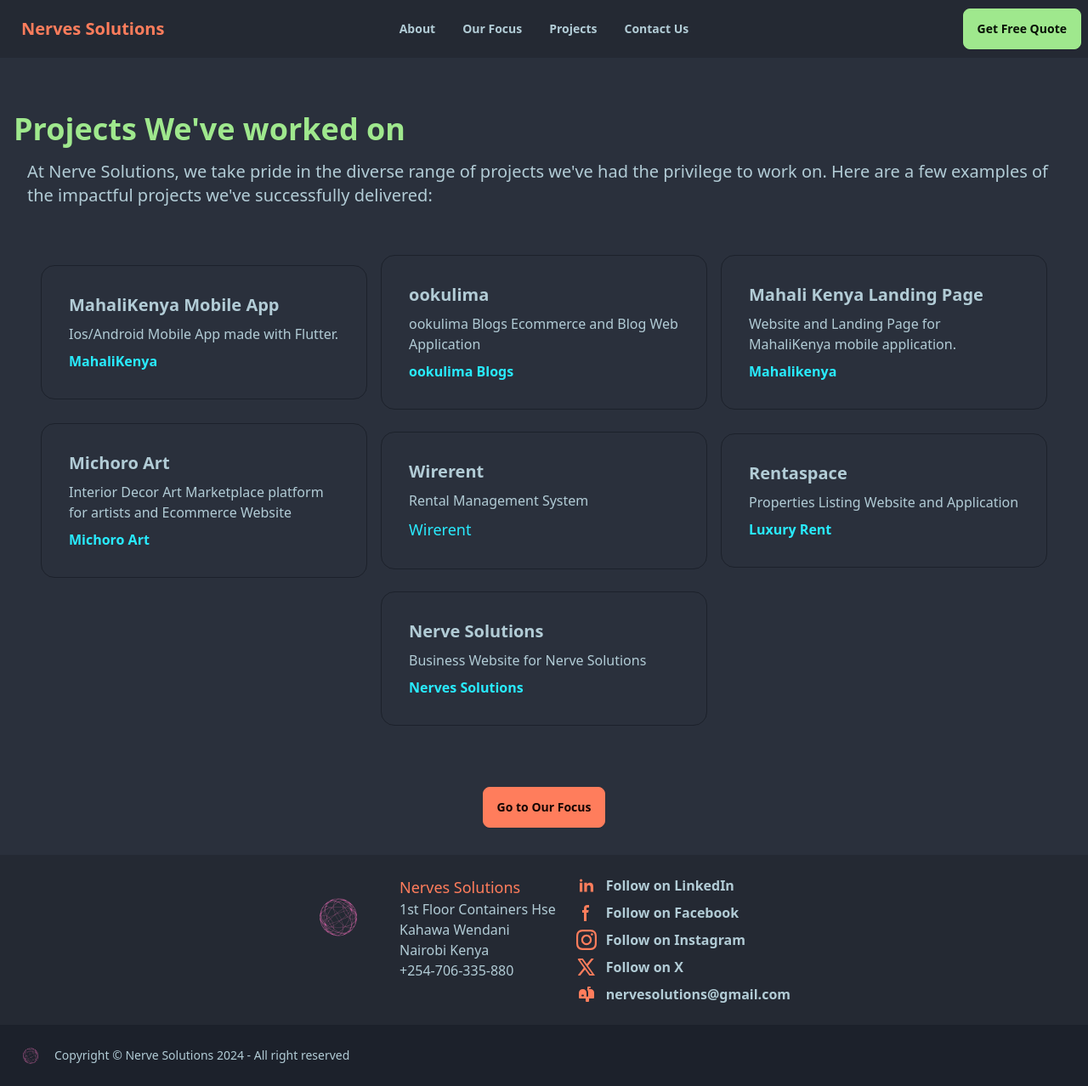
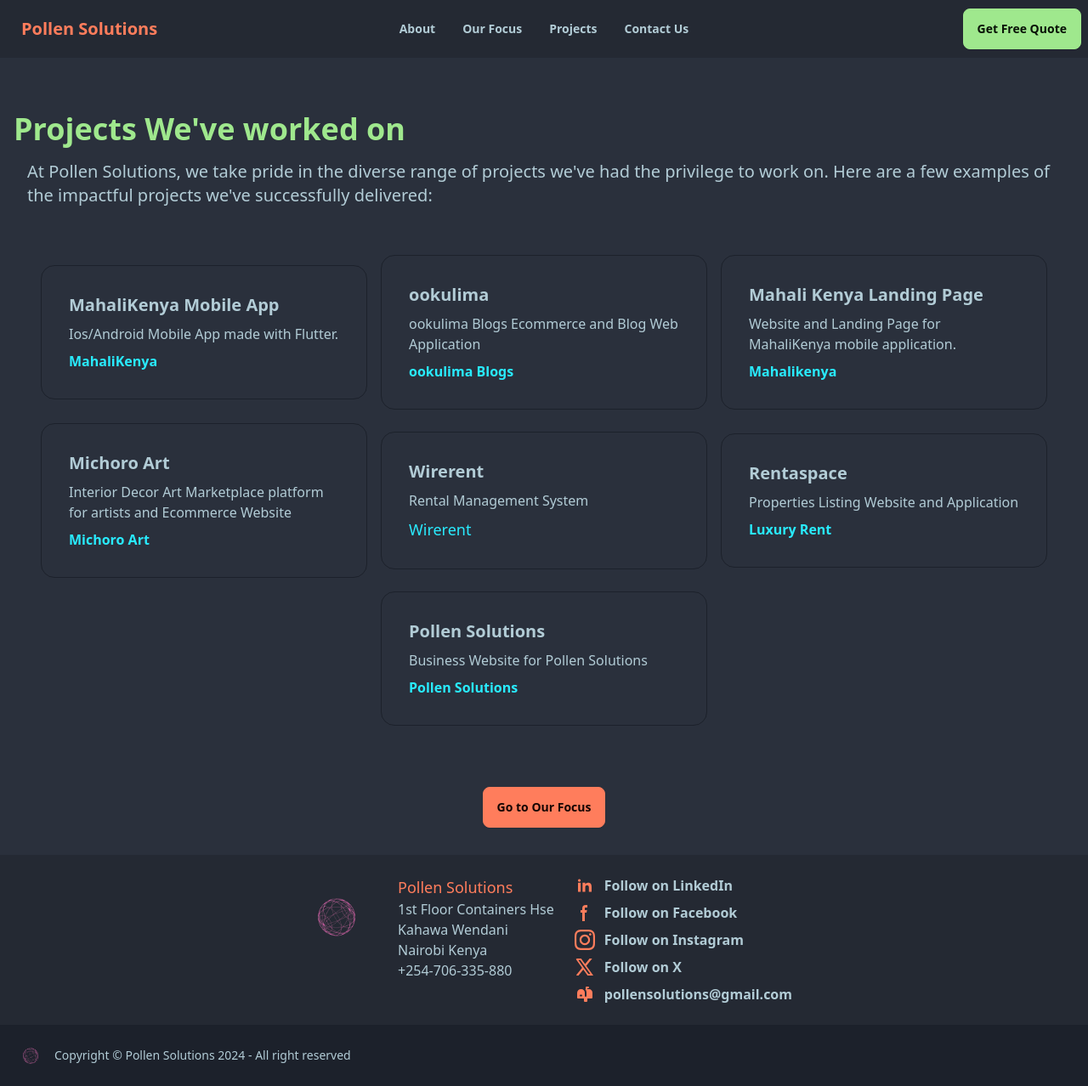
Before and after one commit to gachagajnr/sensitive_webdesigners, a SvelteKit app: page /projects in a window 1280 px wide. Shown: the whole page at 85% size. Built offline with nearby package versions, Linux system fonts and the light colour scheme.

Commit message:
change to pollen solutions

```diff
--- a/src/lib/+Footer.svelte
+++ b/src/lib/+Footer.svelte
@@ -4,7 +4,7 @@
 <footer class="footer items-center p-4 bg-neutral text-neutral-content">
   <aside class="items-center grid-flow-col">
     <img src={Logo} alt="logo" class="w-10 h-10"/>
-     <p>Copyright © Nerve Solutions 2024 - All right reserved</p>
+     <p>Copyright © Pollen Solutions 2024 - All right reserved</p>
   </aside>
 
 </footer>
--- a/src/lib/+Header.svelte
+++ b/src/lib/+Header.svelte
@@ -37,7 +37,7 @@
 				<li><a class="font-bold" href="/contact">Contact Us</a></li>
 			</ul>
 		</div>
-		<a href="/" class="btn btn-ghost text-xl text-secondary font-bold">Nerves Solutions</a>
+		<a href="/" class="btn btn-ghost text-xl text-secondary font-bold">Pollen Solutions</a>
 	</div>
 	<div class="navbar-center hidden lg:flex">
 		<ul class="menu menu-horizontal px-1">
--- a/src/routes/+layout.svelte
+++ b/src/routes/+layout.svelte
@@ -13,7 +13,7 @@
 	</div>
 	<div>
 		<div class="grid justify-start text-start">
-			<p class="text-lg text-secondary">Nerves Solutions</p>
+			<p class="text-lg text-secondary">Pollen Solutions</p>
 			<p class=" ">1st Floor Containers Hse</p>
 			<p class=" ">Kahawa Wendani</p>
 			<p class=" ">Nairobi Kenya</p>
@@ -109,7 +109,7 @@
 				/>
 			</svg>
 
-			<p class="join-item font-semibold">nervesolutions@gmail.com</p>
+			<p class="join-item font-semibold">pollensolutions@gmail.com</p>
 		</div>
 	</div>
 </div>
--- a/src/routes/+page.svelte
+++ b/src/routes/+page.svelte
@@ -7,11 +7,11 @@
 	<div class="hero min-h-screen">
 		<div class="hero-content flex-col lg:flex-row-reverse">
 
-			<img src={Design} alt="Nerves"  class="max-w-xl lg:flex hidden"/>
+			<img src={Design} alt="Pollen"  class="max-w-xl lg:flex hidden"/>
 			<div class="text-center lg:text-center p-6">
-				<h1 class="text-4xl font-bold text-secondary">Welcome to Nerves Solutions</h1>
+				<h1 class="text-4xl font-bold text-secondary">Welcome to Pollen Solutions</h1>
 				<p class="p-6 text-xl text-pretty">
-					At Nerves Solutions, we believe in the power of digital presence. We specialize in
+					At Pollens Solutions, we believe in the power of digital presence. We specialize in
 					crafting bespoke websites tailored to your business needs. With a focus on creativity,
 					functionality, and user experience, we transform your vision into a captivating online
 					reality.
--- a/src/routes/projects/+page.svelte
+++ b/src/routes/projects/+page.svelte
@@ -3,7 +3,7 @@
 		<div class="flex flex-col items-start justify-start   ">
 			<h1 class="text-4xl text-primary font-bold">Projects We've worked on</h1>
 			<p class="p-4  text-xl">
-				At Nerve Solutions, we take pride in the diverse range of projects we've had the privilege
+				At Pollen Solutions, we take pride in the diverse range of projects we've had the privilege
 				to work on. Here are a few examples of the impactful projects we've successfully delivered:
 			</p>
 		</div>
@@ -91,11 +91,11 @@
 				class="card w-96 border border-neutral hover:bg-primary-content  cursor-pointer"
 			>
 				<div class="card-body items-start">
-					<h2 class="card-title">Nerve Solutions</h2>
-					<p>Business Website for Nerve Solutions</p>
+					<h2 class="card-title">Pollen Solutions</h2>
+					<p>Business Website for Pollen Solutions</p>
 					<div class="card-actions">
 						<a href="https://nerve-webs.vercel.app/" class="font-semibold text-info">
-							Nerves Solutions
+							Pollen Solutions
 						</a>
 					</div>
 				</div>
```
